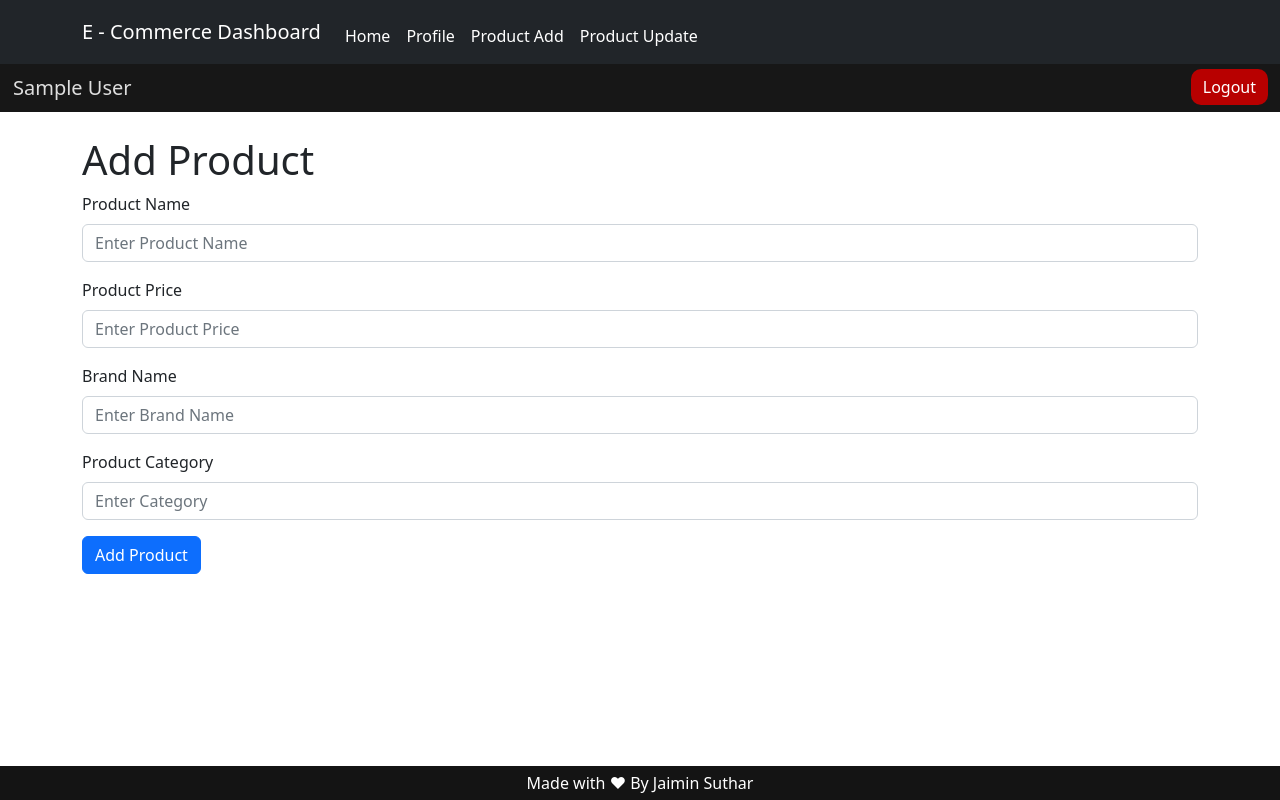
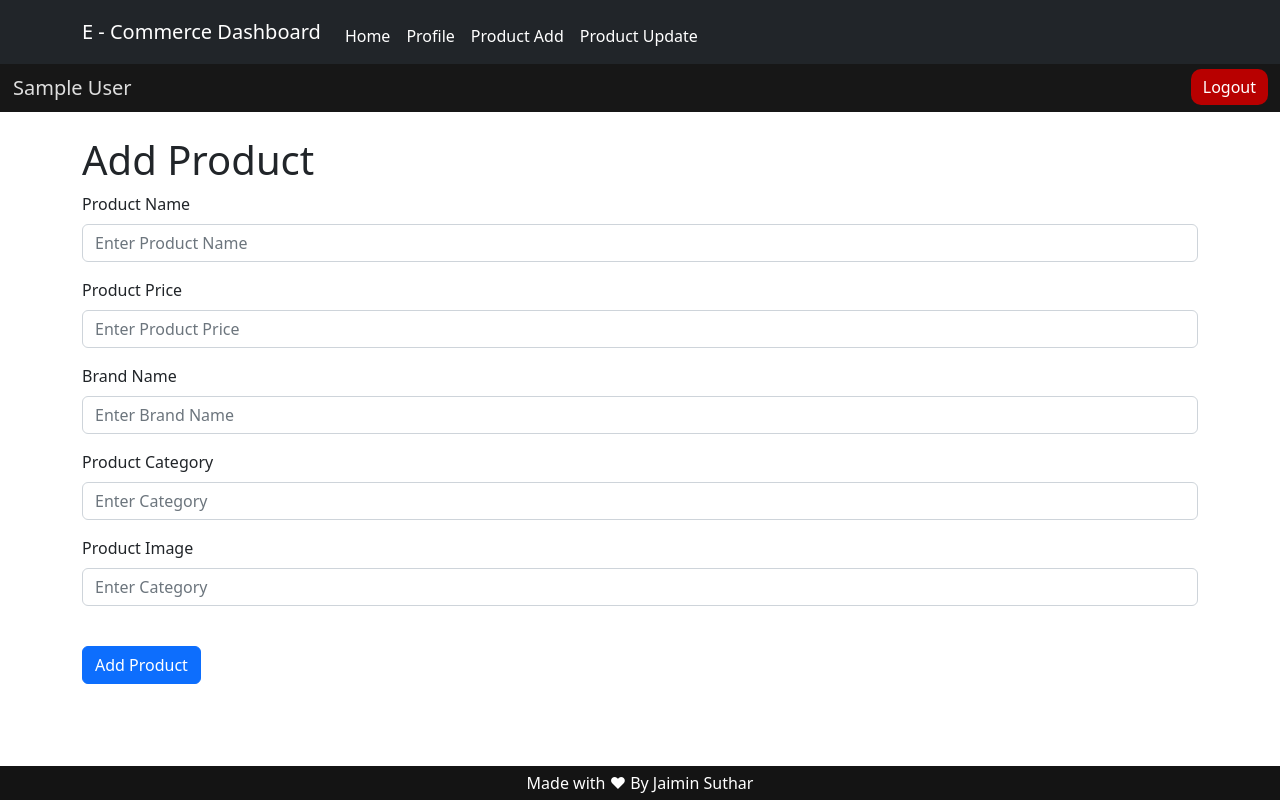
Before and after one commit to Jaimin78/E-Commerce-Dashboard, a React (Vite) app: page /add in a window 1280 px wide. Built offline with nearby package versions, Linux system fonts and the light colour scheme; sample sign-in values are in the browser's storage.

Commit message:
Integrated Delete API

```diff
--- a/src/AddProduct.jsx
+++ b/src/AddProduct.jsx
@@ -6,6 +6,7 @@ const AddProduct = () => {
   const [price, setPrice] = useState("");
   const [brand, setBrand] = useState("");
   const [category, setCategory] = useState("");
+  const [imageUrl, setImage] = useState("");
 
   const addProduct = async () => {
     //console.log(name, price, brand, category);
@@ -13,7 +14,7 @@ const AddProduct = () => {
     console.log(userId)
     let result = await fetch('https://e-commerce-dashboard-backend.jaiminsuthar.repl.co/api/product/add',{
        method:'post',
-       body: JSON.stringify({name, price, brand, category, userId }),
+       body: JSON.stringify({name, price, brand, category, userId, imageUrl}),
        headers: {
          'Content-Type':'application/json'
        }
@@ -66,6 +67,17 @@ const AddProduct = () => {
           />
         </Form.Group>
 
+        <Form.Group className="mb-3" controlId="formBasicText">
+          <Form.Label>Product Image</Form.Label>
+          <Form.Control
+            type="text"
+            placeholder="Enter Category"
+            value={imageUrl}
+            onChange={(e) => setImage(e.target.value)}
+          />
+          <center><img style={{width:200}} src={imageUrl}/></center>
+        </Form.Group>
+
         <Button variant="primary" type="submit"
           onClick={addProduct}>
           Add Product
--- a/src/Home.jsx
+++ b/src/Home.jsx
@@ -12,6 +12,15 @@ const Home = () => {
     let data = await fetch('https://e-commerce-dashboard-backend.jaiminsuthar.repl.co/api/product');
     data = await data.json();
     setProductList(data);
+  }
+
+  const productDelete = async (id) => {
+     let remove = await fetch(`https://e-commerce-dashboard-backend.jaiminsuthar.repl.co/api/product/delete/${id}`,{
+       method:'delete'
+     })
+     if(remove){
+       getProduct()
+     }
   }
 
   return(
@@ -41,7 +50,7 @@ const Home = () => {
           <td>{item.brand}</td>
           <td>{item.category}</td>
           <td><Button className="btn btn-success">Update</Button></td>
-          <td><Button className="btn btn-danger">Delete</Button></td>
+          <td><Button className="btn btn-danger" onClick={() => productDelete(item._id)}>Delete</Button></td>
         </tr>)
         }
       </tbody>
```
